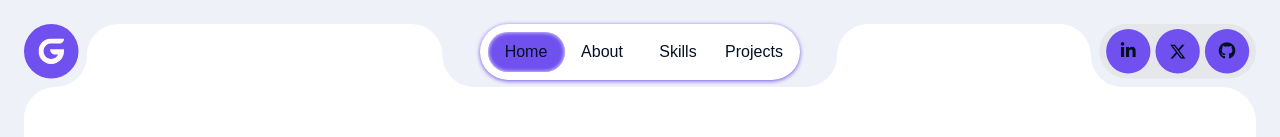
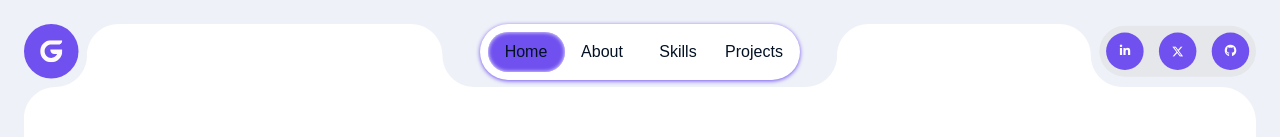
Before and after one commit to Gopinath1003/Portfolio, a React (Vite) app: page / in a window 1280 px wide. Shown: the top 137 px of the page. Built offline with nearby package versions, Linux system fonts and the light colour scheme.

Commit message:
header modification for sm

```diff
--- a/src/components/Header.jsx
+++ b/src/components/Header.jsx
@@ -1,16 +1,13 @@
 import "../index.css";
 
 export default function Header() {
-
-
   return (
     <div className="flex justify-between items-center w-full">
-      {/* LOGO (unchanged) */}
-      <div>
-        <div className="w-16 h-16 p-3 bg-button rounded-full flex justify-center items-center">
+      {/* LOGO */}
+      <div className="lg:w-16 lg:h-16 w-12 h-12 sm:w-14 sm:h-14 p-2.5 bg-button rounded-full flex justify-center items-center shrink-0">
         <svg
-          width="30"
-          height="30"
+          width="26"
+          height="26"
           viewBox="0 0 30 30"
           fill="none"
           xmlns="http://www.w3.org/2000/svg"
@@ -20,28 +17,34 @@ export default function Header() {
             fill="#FFFAFA"
           />
         </svg>
-
-      </div>
       </div>
 
-      {/* Social */}
-      <div className="w-46 h-16 p-2 bg-gray-200 rounded-full flex justify-between items-center">
-        <div className="w-13 h-13 p-3 text-text bg-button rounded-full flex justify-center items-center cursor-pointer">
-          <a href="https://www.linkedin.com/in/gopinath-s-7a4892276/" target="_blank">
-          <i class="fa-brands fa-linkedin-in fa-lg"></i>
+      {/* Social icons */}
+      <div className="flex lg:w-46 gap-2 sm:gap-3 p-2 bg-gray-200 rounded-full items-center justify-between">
+        <div className="w-10 h-10 sm:w-11 sm:h-11 p-2.5 text-white bg-button rounded-full flex justify-center items-center cursor-pointer hover:scale-105 transition">
+          <a
+            href="https://www.linkedin.com/in/gopinath-s-7a4892276/"
+            target="_blank"
+            rel="noreferrer"
+            aria-label="LinkedIn"
+          >
+            <i className="fa-brands fa-linkedin-in fa-sm sm:fa-base"></i>
           </a>
         </div>
-        <div className="w-13 h-13 p-3 text-text bg-button rounded-full flex justify-center items-center cursor-pointer">
-          <i class="fa-brands fa-x-twitter fa-lg"></i>
+        <div className="w-10 h-10 sm:w-11 sm:h-11 p-2.5 text-white bg-button rounded-full flex justify-center items-center cursor-pointer hover:scale-105 transition">
+          <i className="fa-brands fa-x-twitter fa-sm sm:fa-base"></i>
         </div>
-        <div className="w-13 h-13 p-3 text-text bg-button rounded-full flex justify-center items-center cursor-pointer">
-          <a href="https://github.com/Gopinath1003" target="_blank">
-          <i className="fa-brands fa-github fa-lg"></i>
+        <div className="w-10 h-10 sm:w-11 sm:h-11 p-2.5 text-white bg-button rounded-full flex justify-center items-center cursor-pointer hover:scale-105 transition">
+          <a
+            href="https://github.com/Gopinath1003"
+            target="_blank"
+            rel="noreferrer"
+            aria-label="GitHub"
+          >
+            <i className="fa-brands fa-github fa-sm sm:fa-base"></i>
           </a>
-
         </div>
       </div>
-
     </div>
   );
 }
--- a/src/components/Hero.jsx
+++ b/src/components/Hero.jsx
@@ -1,6 +1,6 @@
 import { useState, useEffect } from "react";
 import Header from "./Header";
-import profile from "../assets/profile.png";
+import profile from "../assets/profile1.png";
 import "../index.css";
 
 function Hero() {
@@ -114,9 +114,9 @@ function Hero() {
                   height: "min(380px, 90vw)",
                 }}
               />
-              <div className="max-h-[380px] w-[380px] rounded-full overflow-hidden">
+              <div className="max-h-[382px] w-[381px] rounded-full overflow-hidden">
                 <img
-                  className="mask-image brightness-120 contrast-105 saturate-80 relative z-10"
+                  className="brightness-120 contrast-105 saturate-80 relative z-10"
                   style={{ maxHeight: "380px", width: "auto" }}
                   src={profile}
                   alt="Gopinath profile"
@@ -186,7 +186,7 @@ function Hero() {
                   <div className="absolute left-10 w-140 h-140 rounded-full border-8 border-dashed border-button animate-slow-spin"></div>
 
                   <img
-                    className="mask-image brightness-120 contrast-105 saturate-80"
+                    className=" brightness-120 contrast-105 saturate-80"
                     src={profile}
                     alt=""
                   />
```
Also changed, not shown: src/assets/profile1.png (added).
